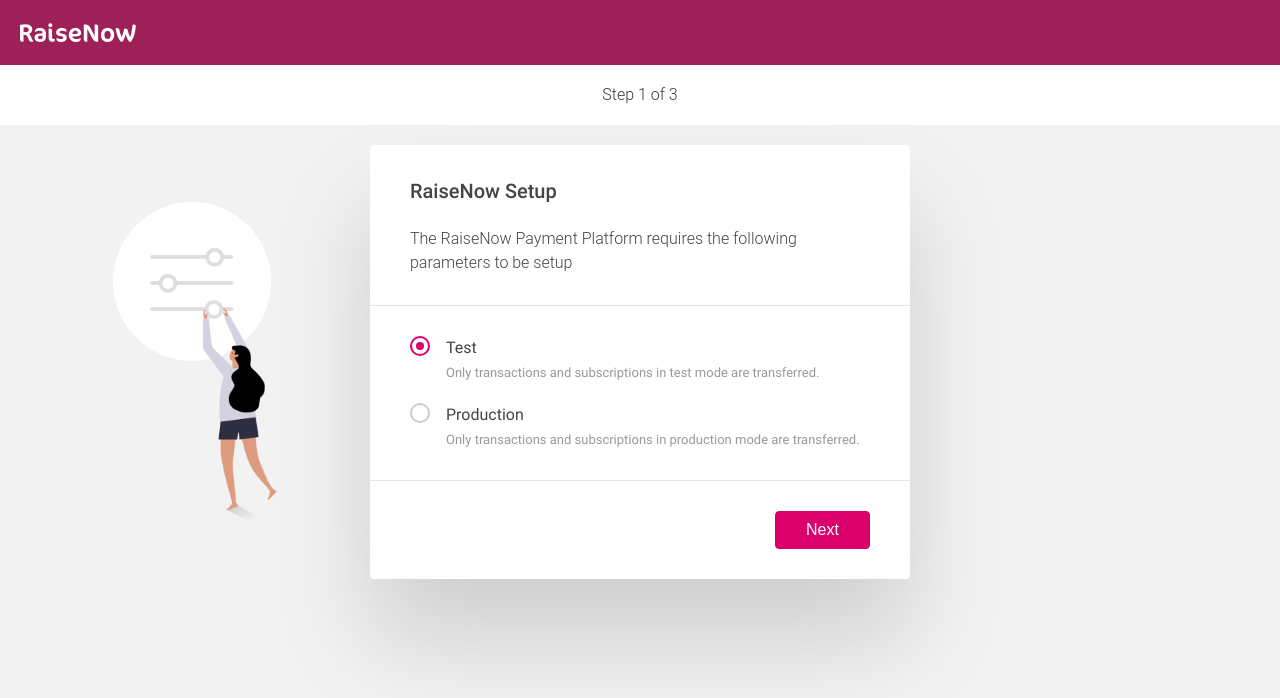
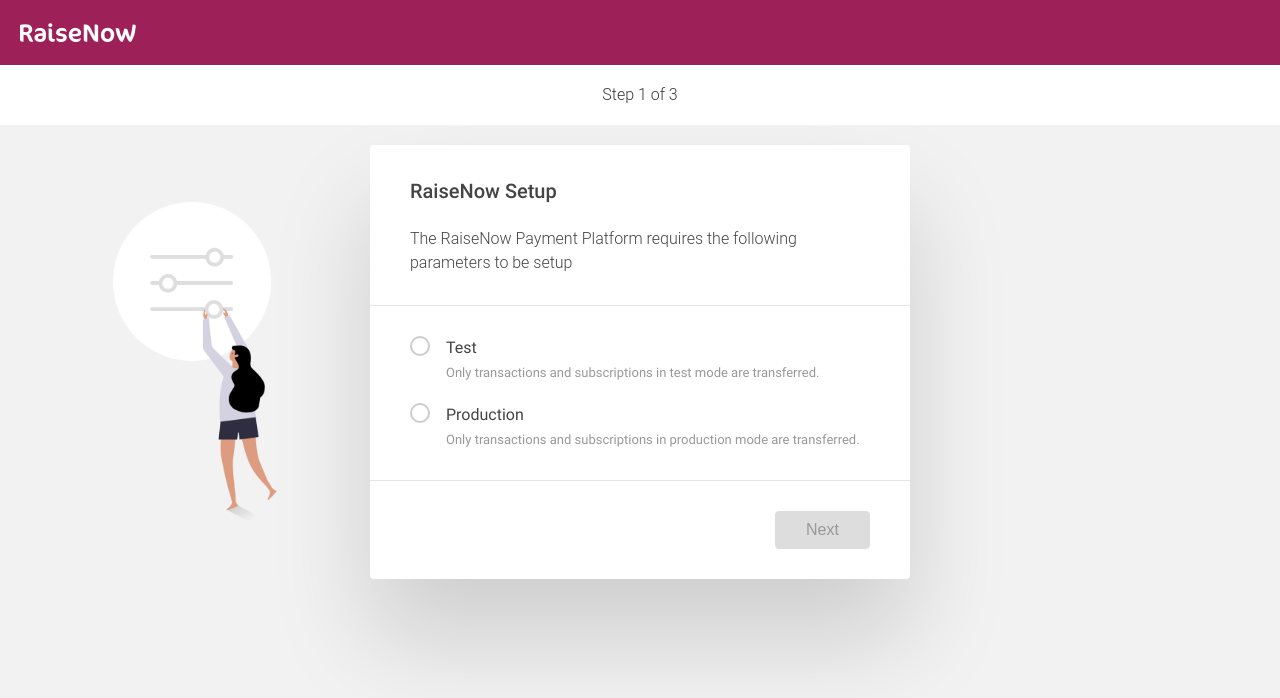
Before and after one commit to yasser-ezzat-abdelhameed/raise-now-demo, a React (Create React App) app: page / in a window 1280 px wide. Shown: the top 698 px of the page. Built offline with nearby package versions, Linux system fonts and the light colour scheme; a web font is replaced by a local one.

Commit message:
update: Calling the endpoint and documentation
- Added axios, and used it for form submittion to call the remote endpoint
- Added prop-types for props checking
- Added comments to components and functions
- Add disabled submit button logic

```diff
--- a/package.json
+++ b/package.json
@@ -6,6 +6,8 @@
     "@testing-library/jest-dom": "^4.2.4",
     "@testing-library/react": "^9.5.0",
     "@testing-library/user-event": "^7.2.1",
+    "axios": "^0.20.0",
+    "prop-types": "^15.7.2",
     "react": "^16.13.1",
     "react-dom": "^16.13.1",
     "react-scripts": "3.4.3"
--- a/src/components/Card.js
+++ b/src/components/Card.js
@@ -1,8 +1,14 @@
 import React, { useState } from "react";
+import axios from "axios";
 import RadioElement from "./RadioElement";
 
+/**
+ * The form card which has the radio buttons and the submit button
+ */
 function Card() {
-  const [mode, setMode] = useState("test");
+  const [mode, setMode] = useState();
+
+  /* the array which is being used to create the radio elements */
   const radioElements = [
     {
       value: "test",
@@ -17,11 +23,31 @@
         "Only transactions and subscriptions in production mode are transferred.",
     },
   ];
+
+  /**
+   * setting the mode when a radio button gets clicked
+   */
   const handleRadioBtnClick = (e) => {
     setMode(e.target.value);
   };
-  const handleFormSubmit = (e) => {
+
+  /**
+   * submit the form and sending the mode to the endpoint
+   */
+  const handleFormSubmit = async (e) => {
     e.preventDefault();
+    try {
+      const { data } = await axios.post(
+        "https://fend-tavel-app.herokuapp.com/mode",
+        {
+          mode,
+        }
+      );
+      alert(data);
+      setMode(null);
+    } catch (e) {
+      alert(e.message);
+    }
   };
 
   return (
@@ -48,7 +74,7 @@
       </section>
       <div className="divider"></div>
       <section className="card-section submit-container">
-        <button className="submit-button" type="submit">
+        <button className="submit-button" type="submit" disabled={!mode}>
           Next
         </button>
       </section>
--- a/src/components/DescriptionImage.js
+++ b/src/components/DescriptionImage.js
@@ -1,5 +1,8 @@
 import React from "react";
 
+/**
+ * The graphic that shows with the form card (for tablets and desktops only)
+ */
 function DescriptionImage() {
   return (
     <div className="description-image">
--- a/src/components/Header.js
+++ b/src/components/Header.js
@@ -1,5 +1,8 @@
 import React from "react";
 
+/**
+ * The Main Header of the App
+ */
 function Header() {
   return (
     <header id="header">
--- a/src/components/Main.js
+++ b/src/components/Main.js
@@ -2,6 +2,9 @@
 import DescriptionImage from "./DescriptionImage";
 import Card from "./Card";
 
+/**
+ * The Body of the App
+ */
 function Main() {
   return (
     <main id="main">
--- a/src/components/StepIndicator.js
+++ b/src/components/StepIndicator.js
@@ -1,5 +1,8 @@
 import React from "react";
 
+/**
+ * The Step indicator which describes the current step of the process
+ */
 function StepIndicator() {
   return (
     <div className="step-indicator">
```
Also changed, not shown: src/components/RadioButton.js (+10 -0 lines), src/components/RadioElement.js (+12 -0 lines), 1 other file (tests, documents, lock files or other folders).
